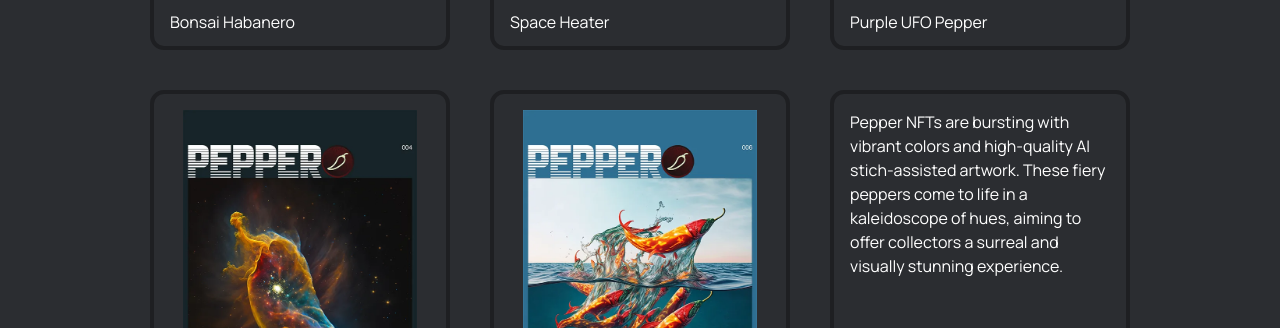
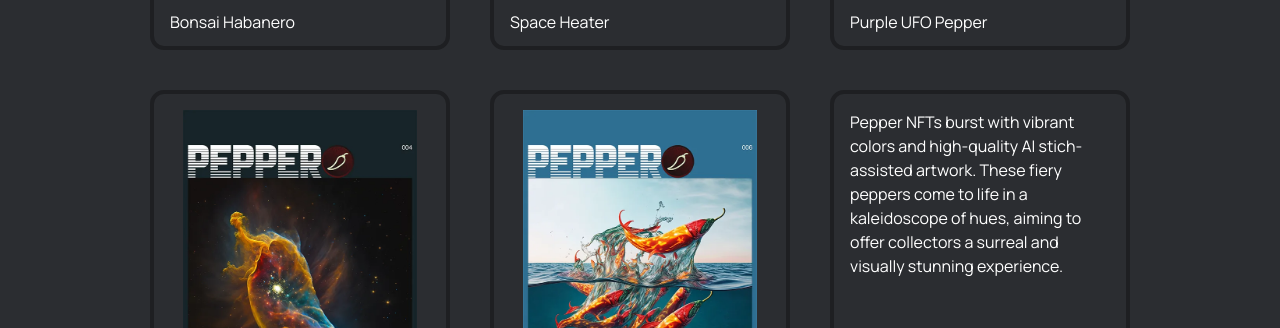
Before and after one commit to imalfect/shyzence-portfolio, a React (Vite) app: page / in a window 1280 px wide. Shown: the part 1778-2106 px from the top of the page. Built offline with nearby package versions, Linux system fonts and the light colour scheme.

Commit message:
Update collections.js

```diff
--- a/src/collections.js
+++ b/src/collections.js
@@ -62,7 +62,7 @@ const tokenDesignsCollection = {
 }
 const pepperNFTsCollection = {
     name: "Pepper NFTs",
-    description: "Pepper NFTs are bursting with vibrant colors and high-quality AI stich-assisted artwork. \n These fiery peppers come to life in a kaleidoscope of hues, aiming to offer collectors a surreal and visually stunning experience.",
+    description: "Pepper NFTs burst with vibrant colors and high-quality AI stich-assisted artwork. \n These fiery peppers come to life in a kaleidoscope of hues, aiming to offer collectors a surreal and visually stunning experience.",
     boxWidth: 300,
     boxHeight: 400,
     images: [
```
